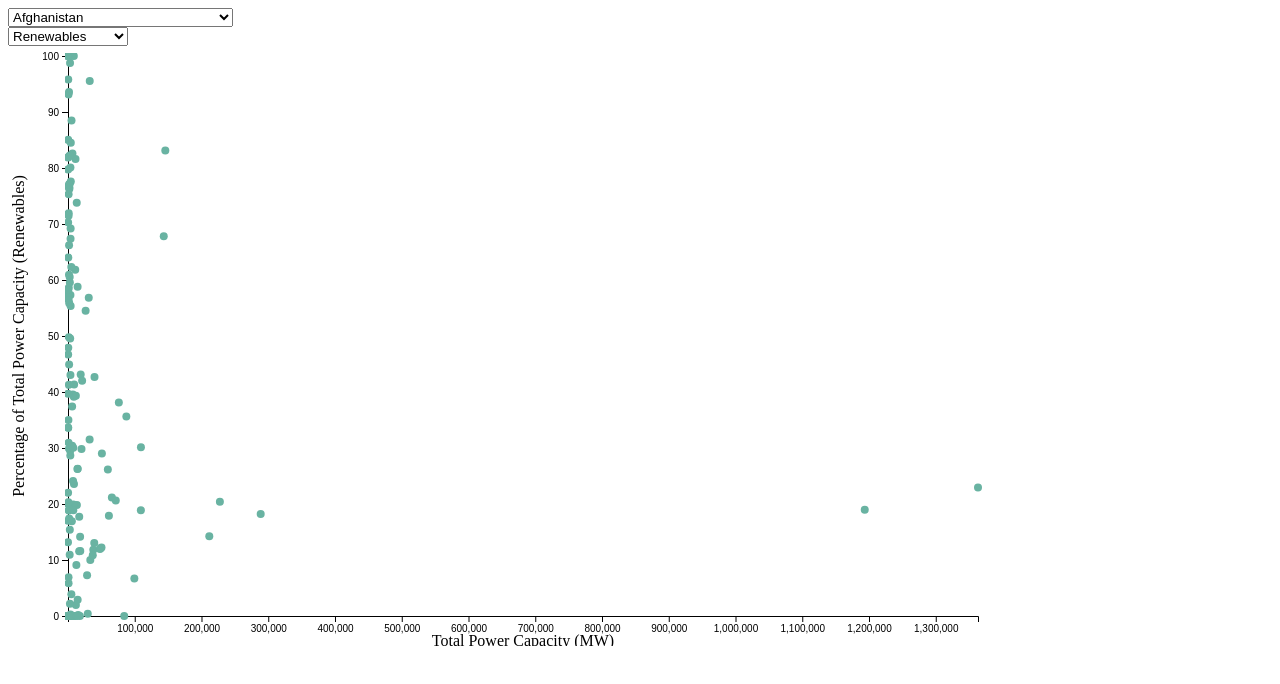
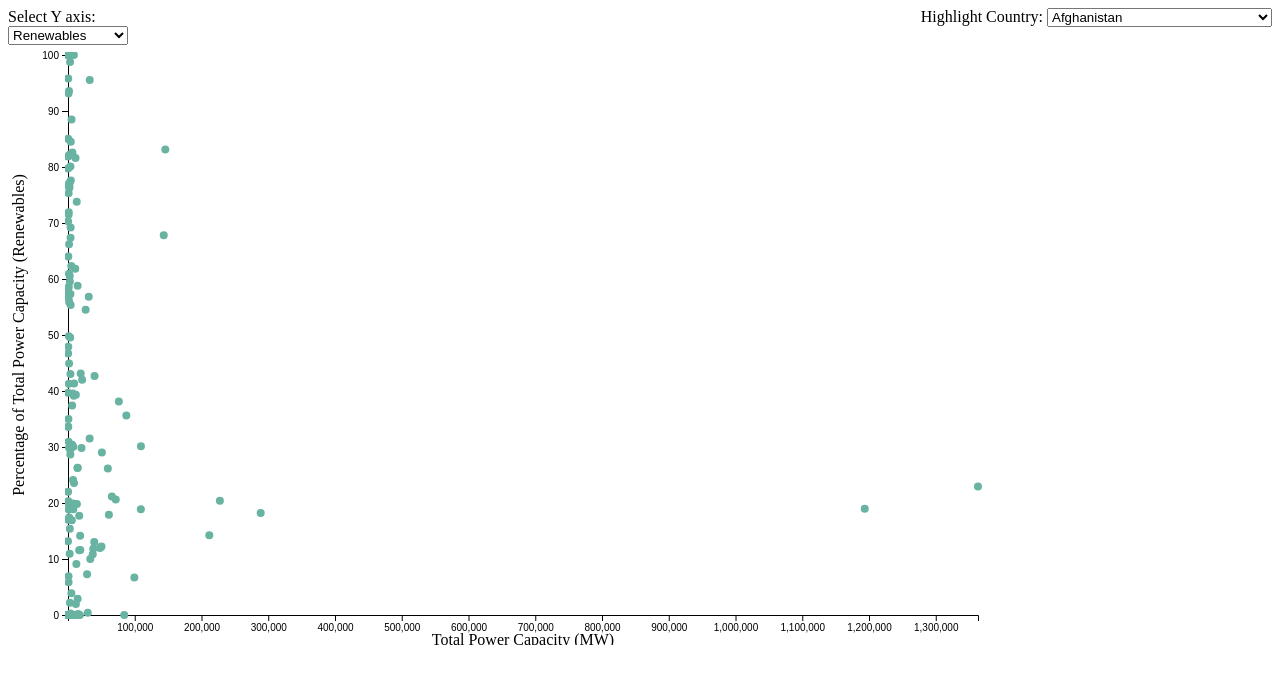
Before and after one commit to ajlarivi/ajlarivi.github.io, a plain HTML site: page scatter.html in a window 1280 px wide. Drawn offline with nearby package versions, Linux system fonts and the light colour scheme.

Commit message:
slight formatting to dropdowns

```diff
--- a/scatter.html
+++ b/scatter.html
@@ -4,8 +4,10 @@
 <!-- Load d3.js -->
 <script src="https://d3js.org/d3.v4.js"></script>
 
-<div id="countryOpts"></div>
-<div id="yOpts"></div>
+<div id="countryOpts"style="float:right">Highlight Country: </div>
+<div id="yOpts">
+  Select Y axis:<br>
+</div>
 
 
 <!-- Create a div where the graph will take place -->
@@ -134,6 +136,7 @@ d3.json("https://raw.githubusercontent.com/ajlarivi/ajlarivi.github.io/master/da
         return d.Country == country
       })
       .attr("style", "fill:red")
+
 
   }
 
```
